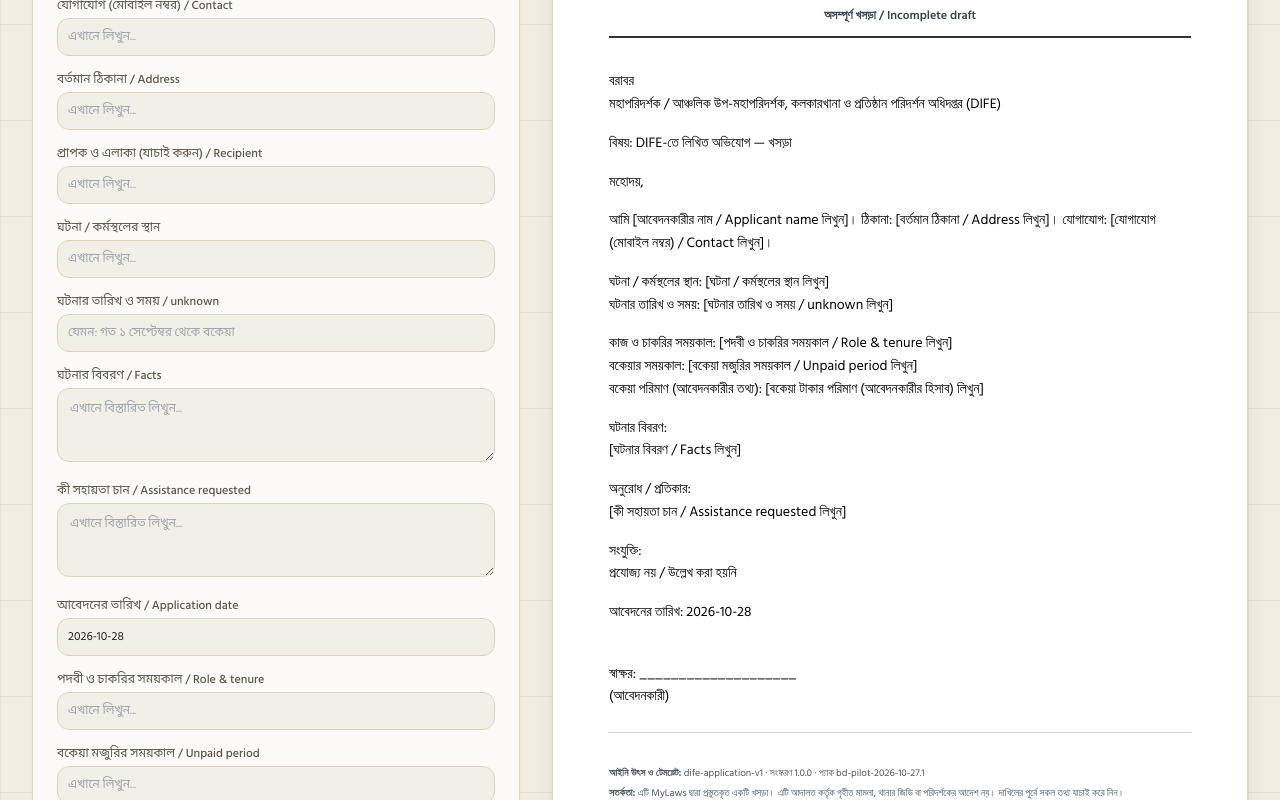
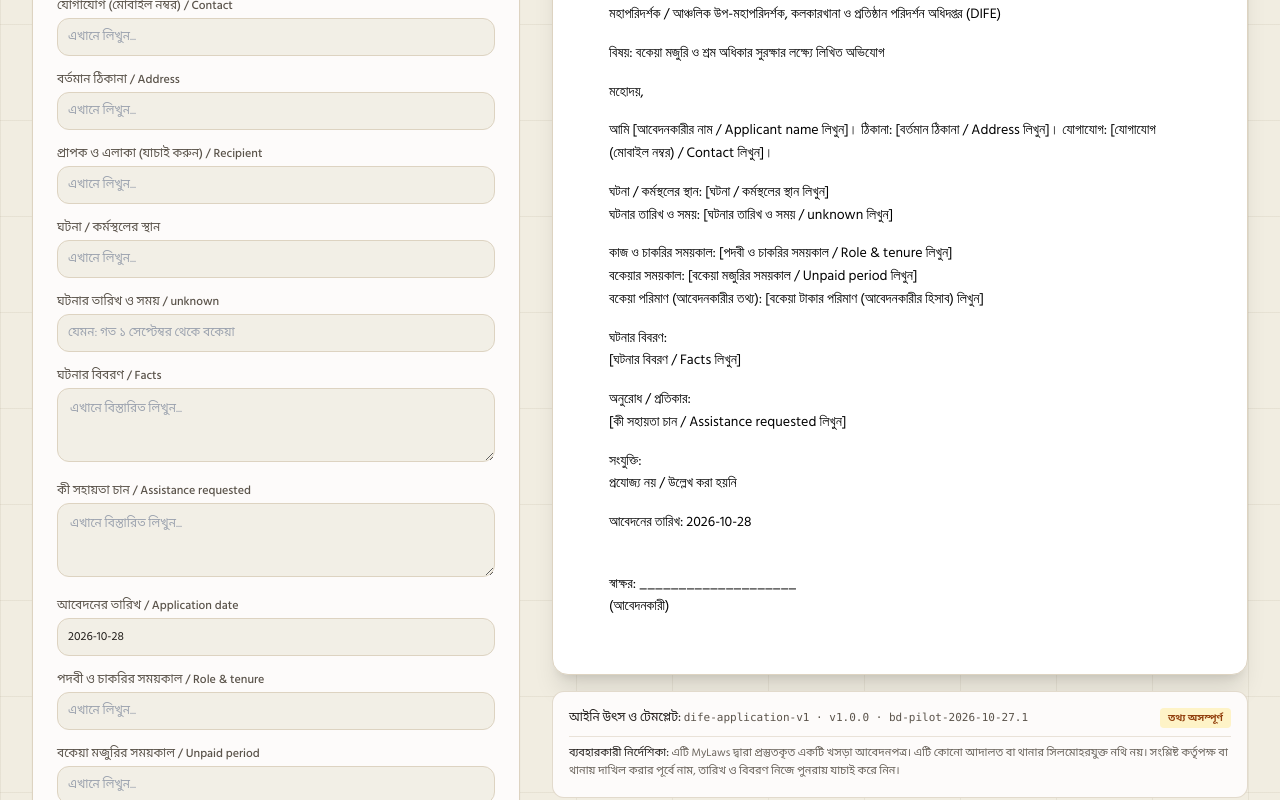
Before and after one commit to EFTAKHAR-AMIN-SAKIB/mylaws-website, a Next.js app: page /drafts in a window 1280 px wide. Shown: the part 360-1160 px from the top of the page. Built offline with nearby package versions, Linux system fonts and the light colour scheme; a web font is replaced by a local one.

Commit message:
fix(drafts): remove watermark banner and bottom disclaimers from printable A4 sheet

```diff
--- a/src/app/drafts/page.tsx
+++ b/src/app/drafts/page.tsx
@@ -382,36 +382,34 @@ export default function DraftsPage() {
               ref={printRef}
               className="printable-document bg-white text-black p-8 sm:p-14 rounded-2xl border border-border-light shadow-xl min-h-[750px] font-bangla text-sm leading-relaxed space-y-6"
             >
-              {/* Document Header Notice */}
-              <div className="border-b-2 border-black/80 pb-3 text-center space-y-1">
-                <h2 className="text-base font-bold uppercase tracking-wider font-cinzel">
-                  খসড়া — জমা দেওয়ার আগে তথ্য যাচাই করুন
-                </h2>
-                <p className="text-xs font-semibold text-gray-700">
-                  {reviewed && isComplete
-                    ? 'তথ্য পর্যালোচিত খসড়া / Reviewed draft'
-                    : 'অসম্পূর্ণ খসড়া / Incomplete draft'}
-                </p>
-              </div>
-
               {/* Document Paragraphs */}
-              <div className="space-y-4 pt-2">
+              <div className="space-y-4">
                 {doc.paragraphs.map((p, idx) => (
                   <div key={idx} className="whitespace-pre-line leading-relaxed">
                     {p}
                   </div>
                 ))}
               </div>
+            </div>
 
-              {/* Bottom Reference Section */}
-              <div className="pt-8 mt-12 border-t border-gray-300 text-[10px] text-gray-600 space-y-1">
-                <p>
-                  <strong>আইনি উৎস ও টেমপ্লেট:</strong> {doc.templateId} · সংস্করণ {doc.templateVersion} · প্যাক {doc.sourcePackVersion}
-                </p>
-                <p>
-                  <strong>সতর্কতা:</strong> এটি MyLaws দ্বারা প্রস্তুতকৃত একটি খসড়া। এটি আদালত কর্তৃক গৃহীত মামলা, থানার জিডি বা পরিদর্শকের আদেশ নয়। দাখিলের পূর্বে সকল তথ্য যাচাই করে নিন।
-                </p>
+            {/* Screen-Only Legal Reference & Guidance (Excluded from PDF download & Print) */}
+            <div className="no-print p-4 rounded-xl border border-border-light/80 bg-surface-cardLight text-xs text-secondary-light space-y-2 shadow-2xs">
+              <div className="flex flex-wrap items-center justify-between gap-2 border-b border-border-light/60 pb-2">
+                <span>
+                  <strong className="text-primary-light font-medium">{t('আইনি উৎস ও টেমপ্লেট:', 'Legal Template & Source:')}</strong>{' '}
+                  <span className="font-mono text-[11px]">{doc.templateId} · v{doc.templateVersion} · {doc.sourcePackVersion}</span>
+                </span>
+                <span className={`text-[10px] font-semibold px-2 py-0.5 rounded ${isComplete ? 'bg-green-100 text-green-800' : 'bg-amber-100 text-amber-800'}`}>
+                  {isComplete ? t('প্রিন্ট-রেডি ফরম্যাট', 'Print-ready format') : t('তথ্য অসম্পূর্ণ', 'Details pending')}
+                </span>
               </div>
+              <p className="text-[11px] leading-relaxed text-secondary-light/90">
+                <strong className="text-primary-light font-medium">{t('ব্যবহারকারী নির্দেশিকা:', 'Notice:')}</strong>{' '}
+                {t(
+                  'এটি MyLaws দ্বারা প্রস্তুতকৃত একটি খসড়া আবেদনপত্র। এটি কোনো আদালত বা থানার সিলমোহরযুক্ত নথি নয়। সংশ্লিষ্ট কর্তৃপক্ষ বা থানায় দাখিল করার পূর্বে নাম, তারিখ ও বিবরণ নিজে পুনরায় যাচাই করে নিন।',
+                  'This draft document is prepared by MyLaws for formal submission. Verify all facts, dates, and names before signing and submitting to authorities.'
+                )}
+              </p>
             </div>
           </div>
         </div>
--- a/src/lib/drafts.ts
+++ b/src/lib/drafts.ts
@@ -34,9 +34,9 @@ export function getRequiredFields(type: DocumentType): string[] {
 }
 
 export function getDraftTitle(type: DocumentType): string {
-  if (type === 'gd') return 'সাধারণ ডায়েরির আবেদন — খসড়া';
-  if (type === 'dncrp') return 'ভোক্তা অধিকার সংরক্ষণ অধিদপ্তর বরাবর অভিযোগ — খসড়া';
-  return 'DIFE-তে লিখিত অভিযোগ — খসড়া';
+  if (type === 'gd') return 'সাধারণ ডায়েরি (GD) করার জন্য আবেদন';
+  if (type === 'dncrp') return 'ভোক্তা অধিকার সংরক্ষণ আইন অনুযায়ী লিখিত অভিযোগ';
+  return 'বকেয়া মজুরি ও শ্রম অধিকার সুরক্ষার লক্ষ্যে লিখিত অভিযোগ';
 }
 
 export function getDefaultRecipient(type: DocumentType): string {
```
